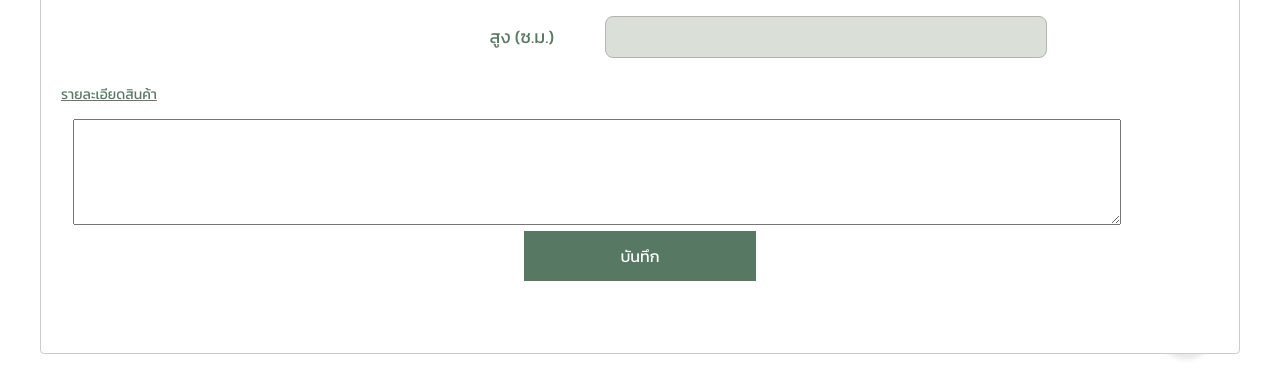
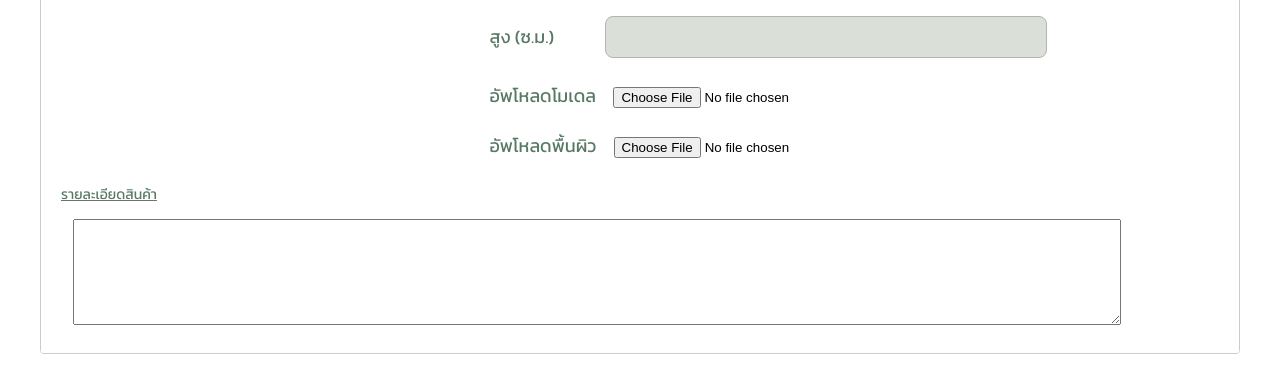
Before and after one commit to nattapat27/Web-Admin-TreeDPlant, a React (Create React App) app: page /product in a window 1280 px wide. Both pictures are taken after a click on the button 1186 px from the left and 730 px from the top of the page. Shown: the part 406-797 px from the top of the page. Built offline with nearby package versions, Linux system fonts and the light colour scheme; no server answers.

Commit message:
[EDIT] Add tree

```diff
--- a/public/index.html
+++ b/public/index.html
@@ -2,7 +2,7 @@
 <html lang="en">
   <head>
     <meta charset="utf-8" />
-    <link rel="shortcut icon" href="/favicon.ico"/>
+    <link rel="shortcut icon" href="/logo-green.png"/>
     <meta name="viewport" content="width=device-width, initial-scale=1" />
     <meta name="theme-color" content="#000000" />
     <link rel= manifest href= /manifest.json />
--- a/src/Order.css
+++ b/src/Order.css
@@ -68,9 +68,9 @@ div{
 
 }
 .orderNumber p{
-    display: inline;
+    display: inline-block;
     color: #577863;
-
+    margin: 0%;
 }
 .orderId{
     float: right;
@@ -78,12 +78,14 @@ div{
 .detailOrder p{
     color:#383939;
     font-weight:lighter;
-    opacity: 1;
+    opacity: 0.75;
+    margin: 4%;
 
 }
 .detailOrder {
-    padding: 4%
+    padding: 3%;
 }
+
 .orderStatus{
     background: #577863 0% 0% no-repeat padding-box;
     opacity: 1;
--- a/src/Order.js
+++ b/src/Order.js
@@ -89,7 +89,6 @@ class Order extends Component {
                 <div className='detailOrder'>
                   <p key={order.profileId}><b>ชื่อ</b>   {order.profileId.name}</p>
                   <p key={order.addressDetail}><b>ที่อยู่</b>   {order.addressId.addressDetail}</p>
-                  <br></br>
                   <p key={order.datePurchase}><b>วันที่ : </b>   {order.datePurchase}</p>
                   <div className='orderStatus'>{order.statusId.statusName}</div>
 
--- a/src/Product.css
+++ b/src/Product.css
@@ -14,14 +14,13 @@ p{
     overflow: auto;
     bottom: 5%;
     right:5%;
-    border-radius: 50%;
     background:url(add.png);
     background-size: 100%;
     color: white;
-    width: 60px;
-    height: 60px;
-    font-size: 30px;
-    box-shadow: 0 5px 5px 0 rgba(0,0,0,0.24), 0 5px 5px 0 rgba(0,0,0,0.19);
+    width: 90px;
+    height: 90px;
+    border: none;
+    box-shadow:  rgba(0,0,0,0.24), 0 5px 5px 0 rgba(0,0,0,0.19);
 }
 .search{
     position: static;
@@ -67,9 +66,9 @@ p{
 .tablePlant{
     display: inline-block;
     width: 20%;
-    margin:4%;
+    margin:2% 5% 2% 5%;
     box-shadow: 0 2px 2px 0 rgba(0,0,0,0.24), 0 2px 5px 0 rgba(0,0,0,0.19);
-    padding: 2%;
+    padding: 1.5%;
     font-size: 20px;
 }
 .tablePlant p{
@@ -83,6 +82,11 @@ p{
     opacity: 1;
     font-size: 14px;
     margin:0%;
+}
+.img-asset{
+    width: 100%;
+    height: 250px;
+    position: static;
 }
 .price{
     background: #577863 0% 0% no-repeat padding-box;
@@ -135,6 +139,7 @@ p{
     background-color: white;
     font-family: 'Kanit';
     border: 1px solid #b3b3b3;
+    cursor: pointer;
 }
 .formAdd {
     position:static;
@@ -156,7 +161,9 @@ p{
     font-size: 18px;
     margin-left: 37%;
 }
-.formAdd input,.type,.formTree input {
+.formAdd input[type="number"],.formAdd input[type="text"],
+.formTree input[type="number"],.formTree input[type="text"]
+{
     position: sticky;
     width:400px;
     height:20px;
@@ -172,9 +179,13 @@ p{
     padding: 10px 20px 10px 20px;
     border: 1px solid #b3b3b3;
     border-radius: 8px;
+}
+.formAdd input[type="file"],.formTree input[type="file"]{
+    padding-left: 3%;
+    margin-top: 3%;
+    margin-bottom:2%;
+}
 
-
-}
 .formAdd p,.formTree p{
     display: inline;
     color:#577863;
@@ -190,9 +201,9 @@ p{
     background-image:url('upload.png');
     background-size: 100%;
     background-repeat: no-repeat;
+    cursor: pointer;
 }
-
-input[type="file"] {
+.uploadImage input[type="file"] {
     display: none;
 }
 .detail{
--- a/src/Product.js
+++ b/src/Product.js
@@ -5,33 +5,35 @@ import { Button } from 'react-bootstrap';
 import Modal from 'react-modal';
 import axios from 'axios';
 
-
-
-
-
 class Product extends Component {
   constructor() {
     super();
 
     this.state = {
-      modalIsOpen: false,
+      modalAddIsOpen: false,
+      modalDetailIsOpen: false,
       assets: []
     };
 
-    this.openModal = this.openModal.bind(this);
+    this.openModalAdd = this.openModalAdd.bind(this);
+    this.openModalDetail = this.openModalDetail.bind(this);
     this.afterOpenModal = this.afterOpenModal.bind(this);
     this.closeModal = this.closeModal.bind(this);
   }
 
-  openModal() {
-    this.setState({ modalIsOpen: true });
+  openModalAdd() {
+    this.setState({ modalAddIsOpen: true });
+  }
+  openModalDetail() {
+    this.setState({ modalDetailIsOpen: true });
   }
 
   afterOpenModal() {
   }
 
   closeModal() {
-    this.setState({ modalIsOpen: false });
+    this.setState({ modalAddIsOpen: false });
+    this.setState({ modalDetailIsOpen: false });
   }
   componentDidMount() {
     Modal.setAppElement('body');
@@ -75,7 +77,7 @@ class Product extends Component {
     return (
       <div>
         <Header />
-        <Button className="add" onClick={this.openModal} ></Button>
+        <Button className="add" onClick={this.openModalAdd} ></Button>
 
         <h1 className="head">เพิ่ม-ลด สินค้า</h1>
 
@@ -88,24 +90,33 @@ class Product extends Component {
           <Button onClick={this.showAsset}>อุปกรณ์</Button>
         </div>
         <Modal
-          isOpen={this.state.modalIsOpen}
+          isOpen={this.state.modalAddIsOpen}
           onAfterOpen={this.afterOpenModal}
           onRequestClose={this.closeModal} >
           <ModalAdd />
         </Modal>
 
+        <Modal
+          isOpen={this.state.modalDetailIsOpen}
+          onAfterOpen={this.afterOpenModal}
+          onRequestClose={this.closeModal} >
+          <div>rrrr</div>
+        </Modal>
+
         {assets.length ?
           assets.map(asset =>
-            <div className='tablePlant' >
-
+            <div key={asset.assetId} className='tablePlant' >
+              <img alt='treeD-Plant' className='img-asset' key={asset.asssetImage} src={asset.asssetImage}></img>
               <div className='price' key={asset.price}>{asset.price} THB</div>
               <p key={asset.assetName}>{asset.assetName}</p>
-                <p className='detail'>รายละเอียดสินค้า</p>
+              <p className='detail' onClick={this.openModalDetail}>รายละเอียดสินค้า</p>
             </div>
           ) : null
         }
 
       </div>
+
+
     );
 
   }
@@ -131,9 +142,13 @@ class ModalAdd extends Component {
         price: '',
         asset_detail: '',
         width: '',
-        height: ''
+        height: '',
+        model: '',
+        shader: '',
+        scale: 0.1,
       }
     }
+
 
   }
   assets() {
@@ -154,7 +169,6 @@ class ModalAdd extends Component {
     axios.post(apiURL, this.state.tree)
       .then(response => {
         //console.log(response.data)
-
       }
       )
   }
@@ -163,18 +177,17 @@ class ModalAdd extends Component {
     const apiURL = 'https://treedp.doge.in.th/asset/save'
     axios.post(apiURL, this.state.asset)
       .then(response => {
-          //console.log(response.data)
-
+        alert(response.data.assetName)
       }
       )
   }
   changeHandler = (e) => {
-    const asset = {...this.state.asset, [e.target.name]: e.target.value }
-    this.setState({asset})
-        //console.log(asset);
+    const asset = { ...this.state.asset, [e.target.name]: e.target.value }
+    this.setState({ asset })
+    console.log(asset);
   }
   render() {
-    const {name, image, price, detail, width, height } = this.state.asset;
+    const { name, image, price, detail, width, height, model, shader } = this.state.asset;
     return (
       <div className="modal">
 
@@ -185,6 +198,7 @@ class ModalAdd extends Component {
             name="image"
             value={image}
             onChange={this.changeHandler}
+            src={this.state.file}
           />
         </label>
 
@@ -220,7 +234,27 @@ class ModalAdd extends Component {
                   name="height"
                   value={height}
                   onChange={this.changeHandler} /></div>
+                  <div>
+              <p > อัพโหลดโมเดล</p>
+              <label >
+                <input type="file"
+                  name="model"
+                  value={model}
+                  onChange={this.changeHandler}
+                />
+              </label></div>
+              <div>
+              <p > อัพโหลดพื้นผิว</p>
+              <label >
+                <input type="file"
+                  name="shader"
+                  value={shader}
+                  onChange={this.changeHandler}
+                />
+              </label>
+              </div>
             </form>
+
             <form className="detail">
               <p>รายละเอียดสินค้า</p>
               <textarea
@@ -228,10 +262,12 @@ class ModalAdd extends Component {
                 value={detail}
                 onChange={this.changeHandler}></textarea>
             </form>
+            <br></br>
             <button className="save" onClick={this.addTree}>บันทึก</button>
           </div>
           : null
         }
+
 
         {this.state.assets ?
           <div>
@@ -257,6 +293,7 @@ class ModalAdd extends Component {
                 value={detail}
                 onChange={this.changeHandler}></textarea>
             </form>
+            <br></br>
             <button className="save" onClick={this.addAsset}>บันทึก</button>
           </div>
           : null
```
Also changed, not shown: public/logo-green.png (added), src/add.png. Lines whose indentation alone changed are shown as unchanged.
